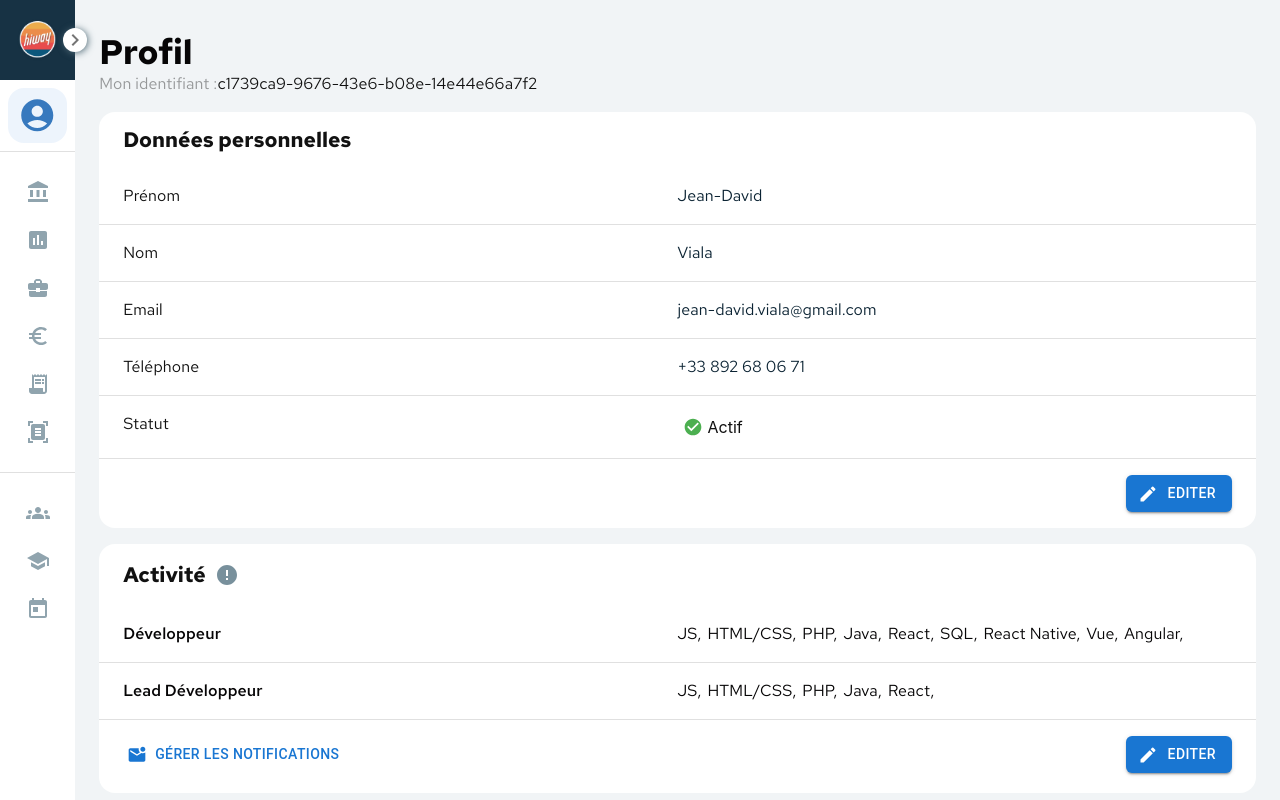
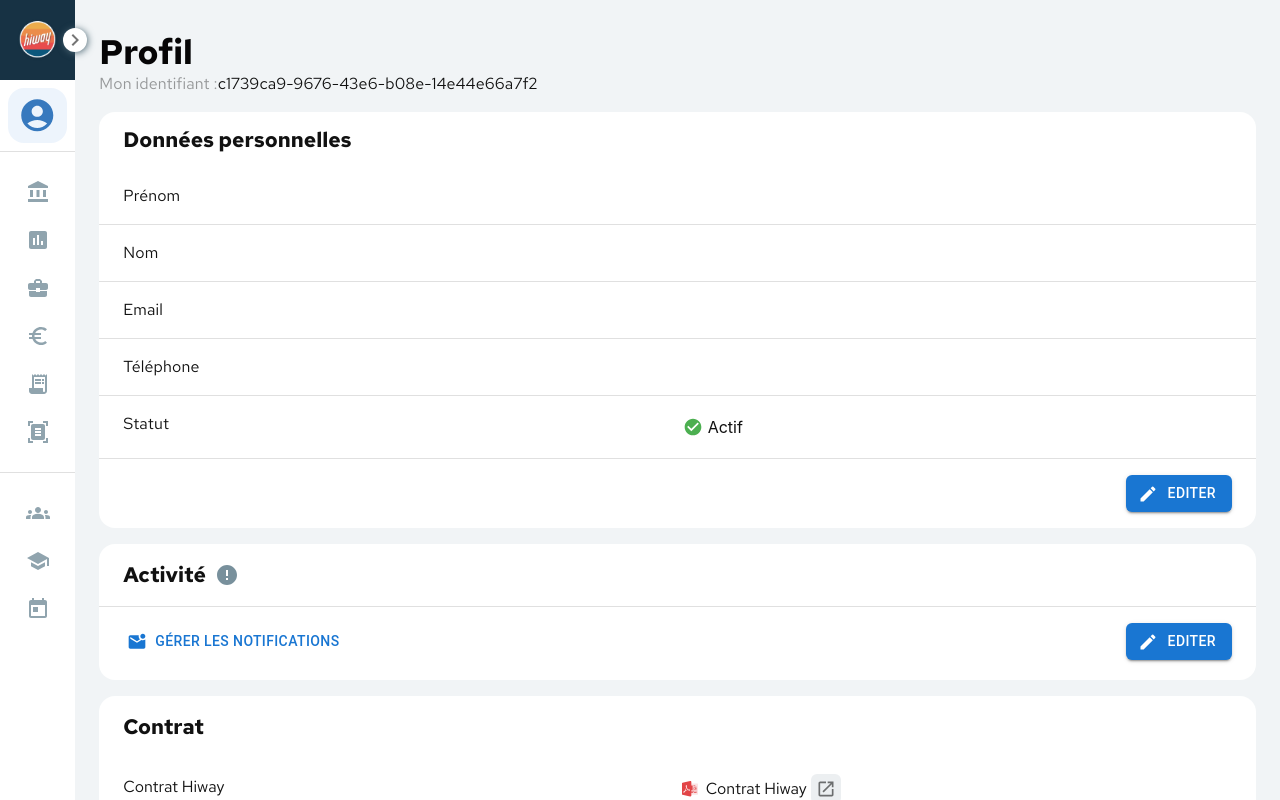
Before and after one commit to Genokrad/profile-page-mui, a React (Create React App) app: page /profile-page-mui/profile in a window 1280 px wide. Shown: the top 800 px of the page. Built offline with nearby package versions, Linux system fonts and the light colour scheme.

Commit message:
some changes

```diff
--- a/src/components/DonnesPersonnelles/DonnesPersonnelles.jsx
+++ b/src/components/DonnesPersonnelles/DonnesPersonnelles.jsx
@@ -5,7 +5,7 @@ import { Buttons } from 'components/Buttons/Buttons';
 import { buttonWraper } from './styles';
 import { useState } from 'react';
 import { PersonalData } from 'components/PersonalData/PersonalData';
-import { FormExample } from 'components/FormExample/FormExample';
+import { FormProfile } from 'components/FormProfile/FormProfile';
 
 const styleChenger = (isActive, mark) => {
   return {
@@ -35,7 +35,7 @@ export const DonnesPersonnelles = ({
 
       {!isActive && <PersonalData data={customer} isMobile={isMobile} />}
       {isActive && (
-        <FormExample
+        <FormProfile
           customer={customer}
           setCustomer={setCustomer}
           toggler={toggler}
--- a/src/components/FormExample/FormExample.jsx
+++ b/src/components/FormProfile/FormProfile.jsx
@@ -36,11 +36,11 @@ const validationSchema = yup.object().shape({
     .required('Champ obligatoire'),
   phoneNumber: yup
     .string()
-    .matches(/^[+]?[0-9\s]{0,15}$/, 'Format de nombre invalide')
+    .matches(/^[+]?[0-9\s]{0,20}$/, 'Format de nombre invalide')
     .required('Champ obligatoire'),
 });
 
-export const FormExample = ({
+export const FormProfile = ({
   customer,
   setCustomer,
   toggler,
--- a/src/components/Layout/Layout.jsx
+++ b/src/components/Layout/Layout.jsx
@@ -7,7 +7,7 @@ import ChevronLeftIcon from '@mui/icons-material/ChevronLeft';
 import ChevronRightIcon from '@mui/icons-material/ChevronRight';
 import { Outlet } from 'react-router-dom';
 import { IconButton, Stack, useMediaQuery } from '@mui/material';
-import { useState } from 'react';
+import { Suspense, useState } from 'react';
 import { MobileAppBar } from 'components/MobileAppBar/MobileAppBar';
 
 export const Layout = () => {
@@ -128,7 +128,11 @@ export const Layout = () => {
               </NavigationContainer>
             </Stack>
           </header>
-          <Outlet />
+          <main style={{ width: '100%' }}>
+            <Suspense fallback={<div>Loading</div>}>
+              <Outlet />
+            </Suspense>
+          </main>
         </Stack>
       )}
     </>
--- a/src/components/MobileAppBar/MobileAppBar.jsx
+++ b/src/components/MobileAppBar/MobileAppBar.jsx
@@ -15,9 +15,17 @@ import { Navigation } from 'components/Navigation/Navigation';
 import PersonIcon from '@mui/icons-material/Person';
 import { Outlet } from 'react-router-dom';
 import { Stack } from '@mui/material';
-import { useEffect } from 'react';
+import { Suspense, useEffect } from 'react';
+
+import { useNavigate } from 'react-router';
 
 export const MobileAppBar = ({ togler, open }) => {
+  const navigate = useNavigate();
+
+  const handleButtonClick = () => {
+    navigate('/profile');
+  };
+
   useEffect(() => {
     if (open) {
       // Блокируем прокрутку при открытии компонента
@@ -65,6 +73,9 @@ export const MobileAppBar = ({ togler, open }) => {
                 <img style={{ height: '37px' }} src={logo} alt="hiwayLogo" />
               </LeftBarImgContainer>
               <Stack>
+                {/* <Link href="profile">
+                  <PersonIcon sx={{ fontSize: 32 }} />
+                </Link> */}
                 <IconButton
                   // onClick={() => togler()}
                   size="large"
@@ -72,6 +83,7 @@ export const MobileAppBar = ({ togler, open }) => {
                   color="inherit"
                   aria-label="menu"
                   sx={{ padding: 0 }}
+                  onClick={handleButtonClick}
                 >
                   <PersonIcon sx={{ fontSize: 32 }} />
                 </IconButton>
@@ -136,7 +148,11 @@ export const MobileAppBar = ({ togler, open }) => {
           </AppBar>
         </Box>
       </header>
-      <Outlet />
+      <main style={{ width: '100%' }}>
+        <Suspense fallback={<div>Loading</div>}>
+          <Outlet />
+        </Suspense>
+      </main>
     </>
   );
 };
--- a/src/components/Profil/Profil.jsx
+++ b/src/components/Profil/Profil.jsx
@@ -21,33 +21,12 @@ const styles = {
 export const Profil = () => {
   const [customer, setCustomer] = useState({
     id: 'c1739ca9-9676-43e6-b08e-14e44e66a7f2',
-    lastName: 'Jean-David',
-    name: 'Viala',
-    email: 'jean-david.viala@gmail.com',
-    tel: '+33 892 68 06 71',
+    lastName: '',
+    name: '',
+    email: '',
+    tel: '',
     status: 'Actif',
-    skils: [
-      {
-        id: 0,
-        profession: 'Développeur',
-        ability: [
-          'JS',
-          'HTML/CSS',
-          'PHP',
-          'Java',
-          'React',
-          'SQL',
-          'React Native',
-          'Vue',
-          'Angular',
-        ],
-      },
-      {
-        id: 1,
-        profession: 'Lead Développeur',
-        ability: ['JS', 'HTML/CSS', 'PHP', 'Java', 'React'],
-      },
-    ],
+    skils: [],
   });
 
   const [alert, setAlert] = useState({
```
